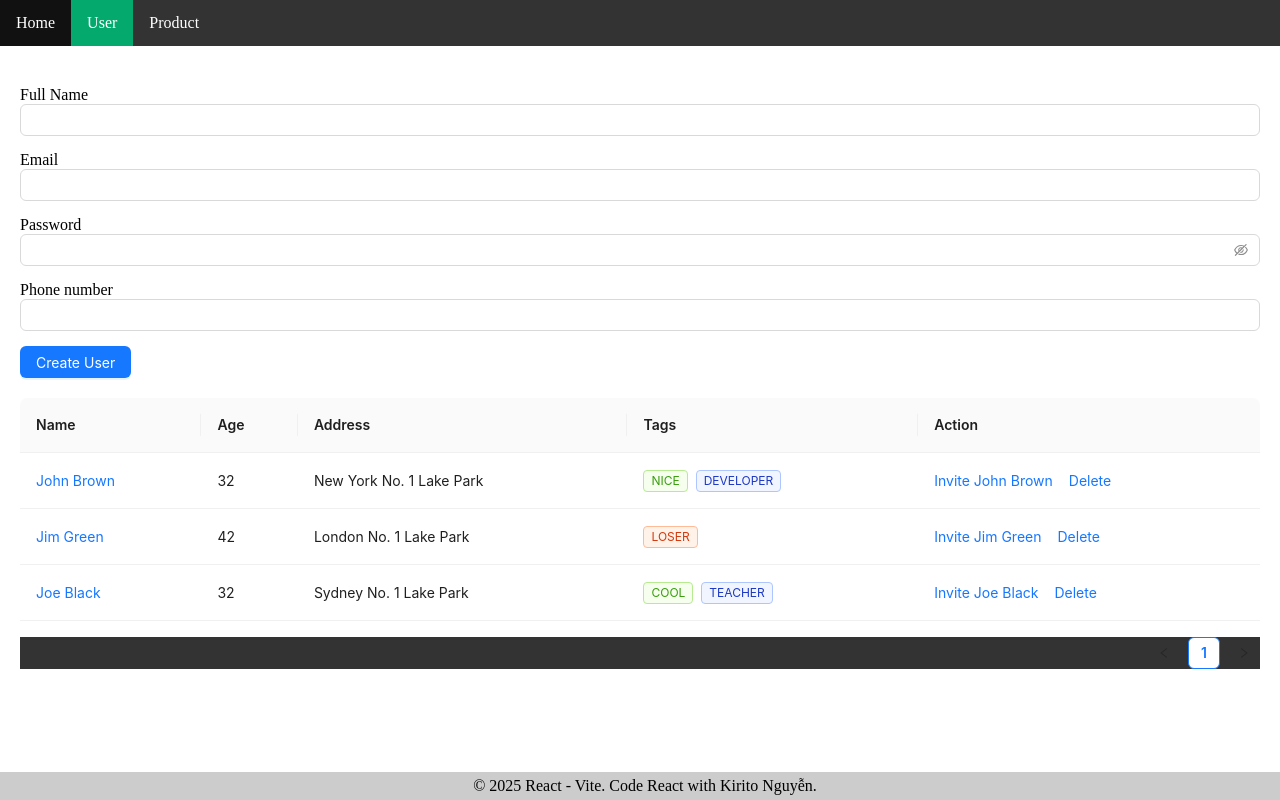
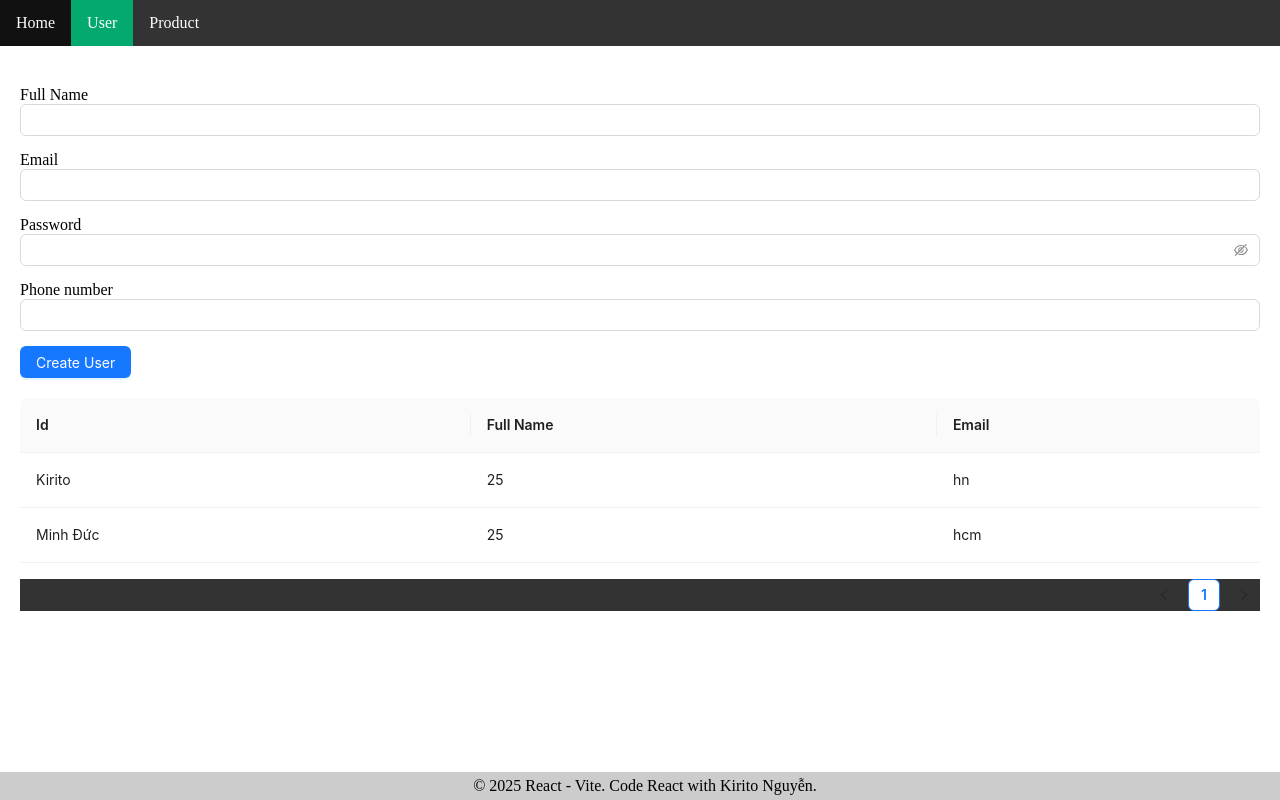
Before and after one commit to Kirito-Yami/Frontend-Book-Store, a React app: page /users in a window 1280 px wide. Built offline with nearby package versions, Linux system fonts and the light colour scheme; the HTML template or start-up script is replaced by a standard one.

Commit message:
React Lifecycle

```diff
--- a/src/components/user/user.form.jsx
+++ b/src/components/user/user.form.jsx
@@ -12,8 +12,13 @@ const UserForm = () => {
         const res = await createUserAPI(fullName, email, password, phone);
         if (res.data) {
             notification.success({
-                message: "create user",
+                message: "Create user",
                 description: "Tạo user thành công"
+            })
+        }else {
+            notification.error({
+                message: "Error create user",
+                description: JSON.stringify(res.message)
             })
         }
     }
--- a/src/components/user/user.table.jsx
+++ b/src/components/user/user.table.jsx
@@ -1,79 +1,28 @@
 import {Space, Table, Tag} from 'antd';
+import {useState} from "react";
 
 const UserTable = () => {
+    const [dataUsers, setDataUsers] = useState([
+        { _id: "Kirito", fullName: 25, email: "hn" },
+        { _id: "Minh Đức", fullName: 25, email: "hcm" }
+    ]);
+
     const columns = [
         {
-            title: 'Name',
-            dataIndex: 'name',
-            key: 'name',
-            render: (text) => <a>{text}</a>,
+            title: 'Id',
+            dataIndex: '_id',
         },
         {
-            title: 'Age',
-            dataIndex: 'age',
-            key: 'age',
+            title: 'Full Name',
+            dataIndex: 'fullName',
         },
         {
-            title: 'Address',
-            dataIndex: 'address',
-            key: 'address',
-        },
-        {
-            title: 'Tags',
-            key: 'tags',
-            dataIndex: 'tags',
-            render: (_, {tags}) => (
-                <>
-                    {tags.map((tag) => {
-                        let color = tag.length > 5 ? 'geekblue' : 'green';
-                        if (tag === 'loser') {
-                            color = 'volcano';
-                        }
-                        return (
-                            <Tag color={color} key={tag}>
-                                {tag.toUpperCase()}
-                            </Tag>
-                        );
-                    })}
-                </>
-            ),
-        },
-        {
-            title: 'Action',
-            key: 'action',
-            render: (_, record) => (
-                <Space size="middle">
-                    <a>Invite {record.name}</a>
-                    <a>Delete</a>
-                </Space>
-            ),
-        },
-    ];
-    const data = [
-        {
-            key: '1',
-            name: 'John Brown',
-            age: 32,
-            address: 'New York No. 1 Lake Park',
-            tags: ['nice', 'developer'],
-        },
-        {
-            key: '2',
-            name: 'Jim Green',
-            age: 42,
-            address: 'London No. 1 Lake Park',
-            tags: ['loser'],
-        },
-        {
-            key: '3',
-            name: 'Joe Black',
-            age: 32,
-            address: 'Sydney No. 1 Lake Park',
-            tags: ['cool', 'teacher'],
-        },
+            title: 'Email',
+            dataIndex: 'email',
+        }
     ];
     return (
-        <Table columns={columns} dataSource={data}/>
+        <Table columns={columns} dataSource={dataUsers}/>
     )
 }
 export default UserTable;
--- a/src/services/api.service.js
+++ b/src/services/api.service.js
@@ -1,5 +1,11 @@
 // import axios from "axios";
 import axios from './axios.customize';
+
+const fetchAllUserAPI = () => {
+    const URL_BACKEND = "/api/v1/user";
+    return axios.get(URL_BACKEND);
+}
+
 const createUserAPI = (fullName, email, password, phone) => {
     const URL_BACKEND = "/api/v1/user";
     const data = {
@@ -15,5 +21,5 @@ const updateUserAPI = () => {
 }
 
 export {
-    createUserAPI, updateUserAPI
+    fetchAllUserAPI,createUserAPI, updateUserAPI
 }
--- a/src/services/axios.customize.js
+++ b/src/services/axios.customize.js
@@ -1,7 +1,7 @@
 import axios from "axios";
 // Set config defaults when creating the instance
 const instance = axios.create({
-    baseURL: 'http://localhost:8080'
+    baseURL: import.meta.env.VITE_BACKEND_URL
 });
 // Alter defaults after instance has been created
 //   instance.defaults.headers.common['Authorization'] = AUTH_TOKEN;
@@ -22,6 +22,7 @@ instance.interceptors.response.use(function (response) {
 }, function (error) {
     // Any status codes that falls outside the range of 2xx cause this function to trigger
     // Do something with response error
+    if (error.response && error.response.data) return error.response.data;
     return Promise.reject(error);
 });
 export default instance;
```
Also changed, not shown: 2 other files (tests, documents, lock files or other folders).
